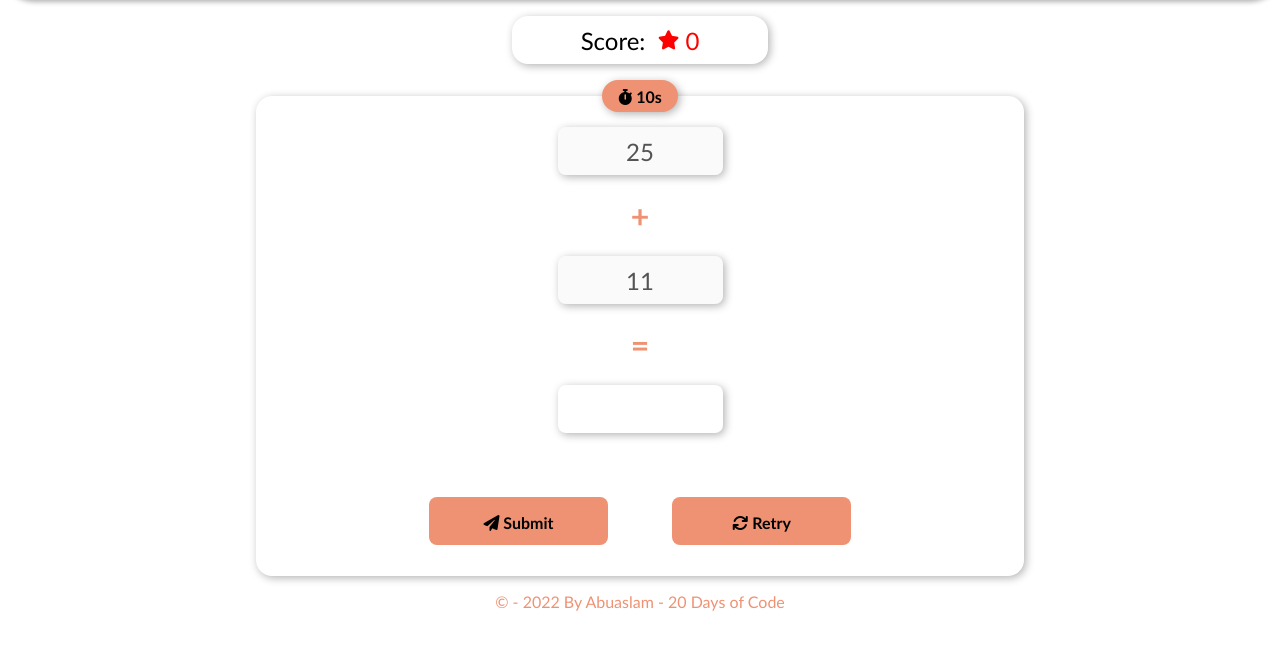
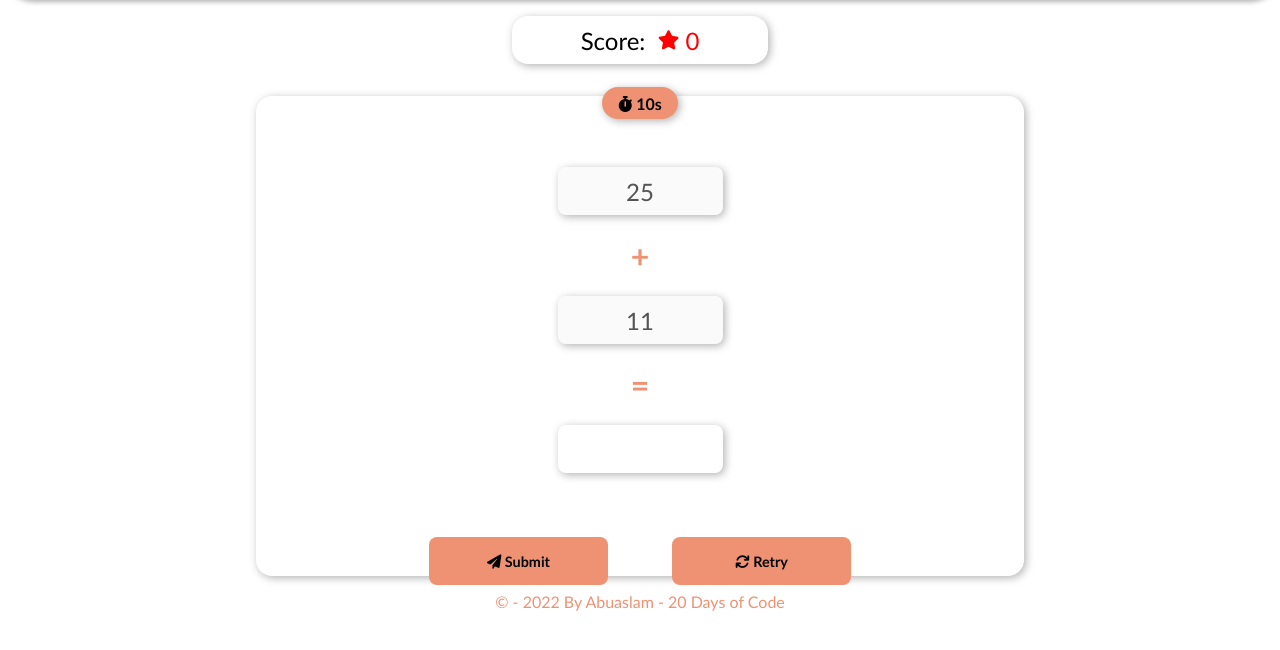
Before and after one commit to Abuaslamtech/Addition-Game, a plain HTML site: page index.html in a window 1280 px wide. Shown: the part 80-730 px from the top of the page. Drawn offline with Linux system fonts and the light colour scheme.

Commit message:
Update style.css

```diff
--- a/style.css
+++ b/style.css
@@ -7,7 +7,7 @@
     "Lucida Sans", Arial, sans-serif;
 }
 body {
-  height: 100vh;
+  height: 100%;
 }
 header {
   height: 10vh;
@@ -43,8 +43,6 @@ main {
   display: flex;
   align-items: center;
   font-weight: 700;
-  position: absolute;
-  top: 10rem;
 }
 .fa-star {
   color: red;
@@ -60,13 +58,13 @@ main {
   width: 70vw;
 }
 button {
-  width: 48%;
+  width: 46%;
   height: 3rem;
   padding: 1rem;
   background-color: #ef9273;
   border-radius: 1rem;
   margin-top: 2rem;
-  font-size: 1rem;
+  font-size: 0.9rem;
   font-weight: 600;
 }
 .game {
```
